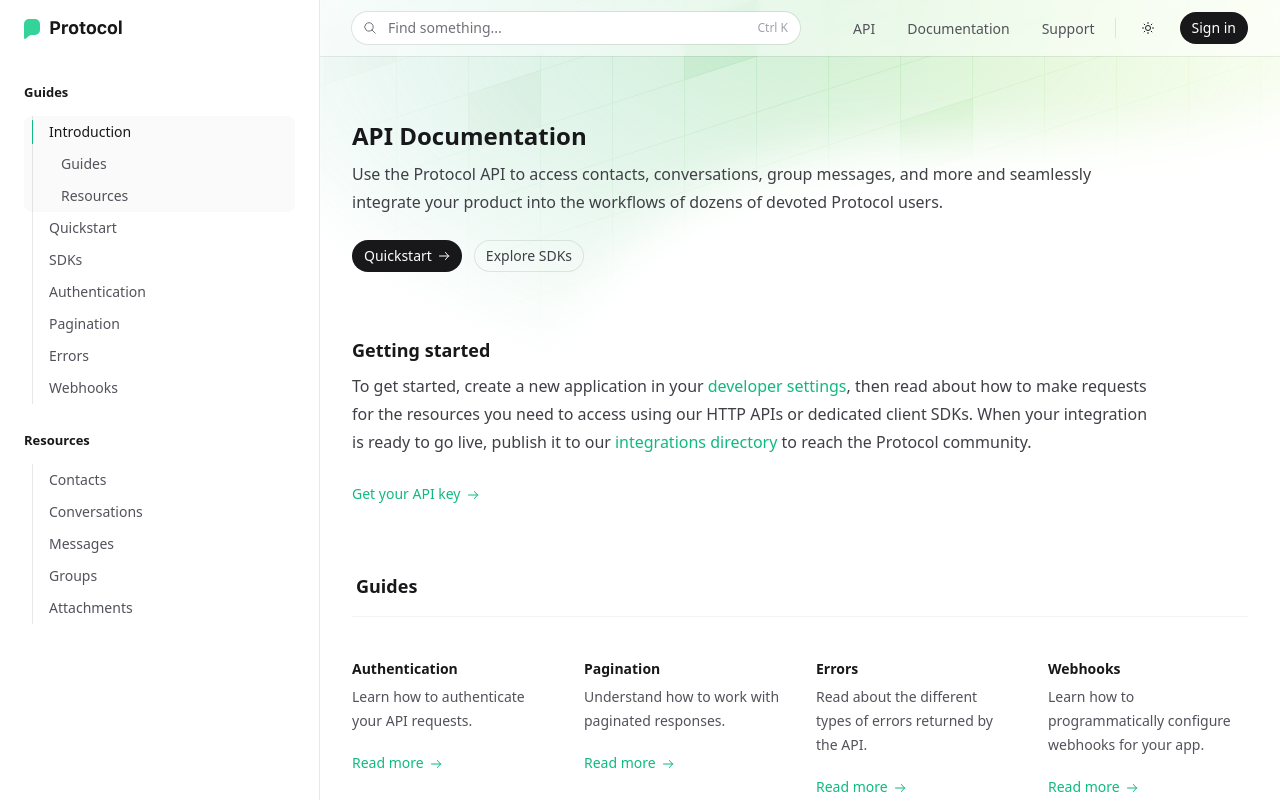
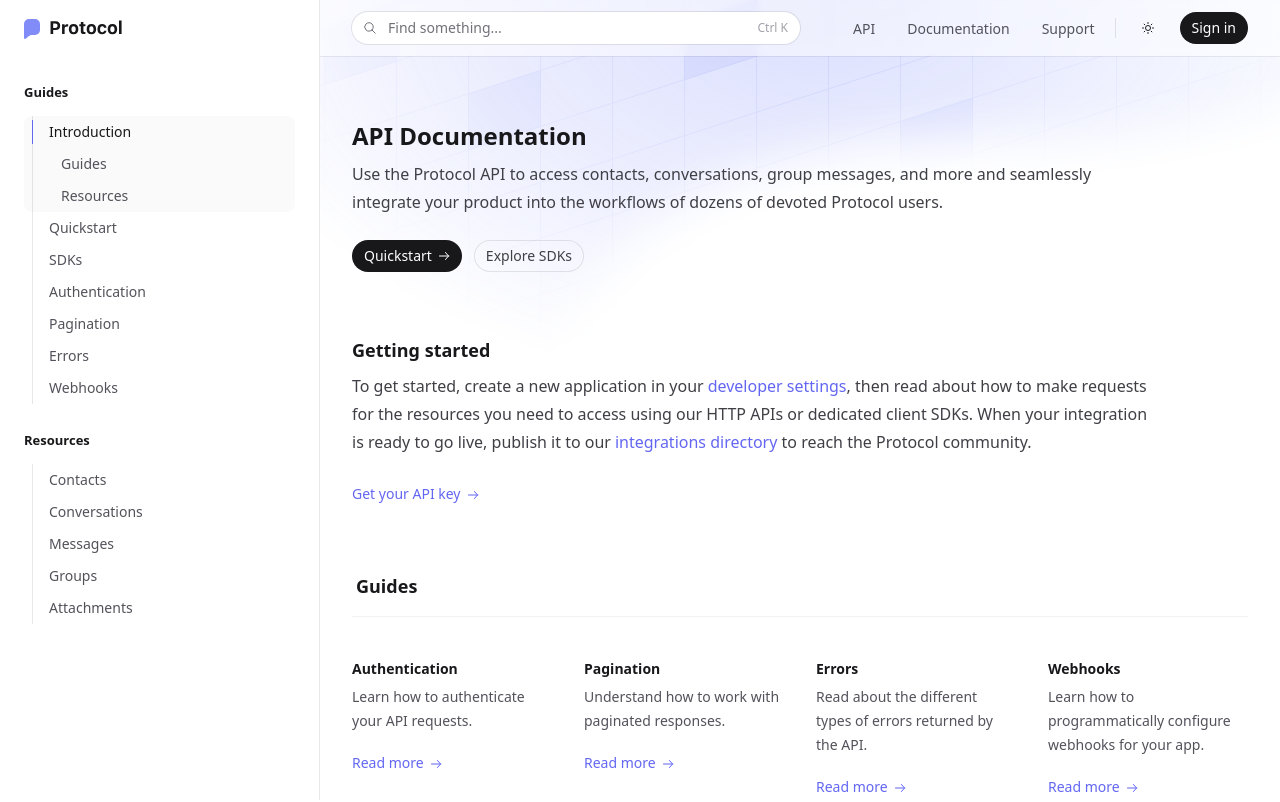
Before and after one commit to awesomecoderdev/starter, a Next.js app: page / in a window 1280 px wide. Shown: the top 802 px of the page. Built offline with nearby package versions, Linux system fonts and the light colour scheme.

Commit message:
Updated Typescript

```diff
--- a/src/components/HeroPattern.tsx
+++ b/src/components/HeroPattern.tsx
@@ -6,7 +6,7 @@ export function HeroPattern() {
 	return (
 		<div className="absolute inset-0 -z-10 mx-0 max-w-none overflow-hidden">
 			<div className="absolute left-1/2 top-0 ml-[-38rem] h-[25rem] w-[81.25rem] dark:[mask-image:linear-gradient(white,transparent)]">
-				<div className="absolute inset-0 bg-gradient-to-r from-[#36b49f] to-[#DBFF75] opacity-40 [mask-image:radial-gradient(farthest-side_at_top,white,transparent)] dark:from-[#36b49f]/30 dark:to-[#DBFF75]/30 dark:opacity-100">
+				<div className="absolute inset-0 bg-gradient-to-r from-primary-400 to-primary-200 opacity-40 [mask-image:radial-gradient(farthest-side_at_top,white,transparent)] dark:from-primary-400/30 dark:to-primary-200/30 dark:opacity-100">
 					<GridPattern
 						width={72}
 						height={56}
--- a/src/components/Resources.tsx
+++ b/src/components/Resources.tsx
@@ -97,7 +97,7 @@ function ResourcePattern({
 				/>
 			</div>
 			<motion.div
-				className="absolute inset-0 rounded-2xl bg-gradient-to-r from-[#D7EDEA] to-[#F4FBDF] opacity-0 transition duration-300 group-hover:opacity-100 dark:from-[#202D2E] dark:to-[#303428]"
+				className="absolute inset-0 rounded-2xl bg-gradient-to-r from-primary-200/50 to-primary-50/50 opacity-0 transition duration-300 group-hover:opacity-100 dark:from-primary-200/15 dark:to-primary-100/15"
 				style={style}
 			/>
 			<motion.div
--- a/tailwind.config.js
+++ b/tailwind.config.js
@@ -63,30 +63,30 @@ module.exports = {
 				},
 			},
 			colors: {
+				// primary: {
+				// 	50: "#ecfdf5",
+				// 	100: "#d1fae5",
+				// 	200: "#a7f3d0",
+				// 	300: "#6ee7b7",
+				// 	400: "#34d399",
+				// 	500: "#10b981",
+				// 	600: "#059669",
+				// 	700: "#047857",
+				// 	800: "#065f46",
+				// 	900: "#064e3b",
+				// },
 				primary: {
-					50: "#ecfdf5",
-					100: "#d1fae5",
-					200: "#a7f3d0",
-					300: "#6ee7b7",
-					400: "#34d399",
-					500: "#10b981",
-					600: "#059669",
-					700: "#047857",
-					800: "#065f46",
-					900: "#064e3b",
+					50: "#eef2ff",
+					100: "#e0e7ff",
+					200: "#c7d2fe",
+					300: "#a5b4fc",
+					400: "#818cf8",
+					500: "#6366f1",
+					600: "#4f46e5",
+					700: "#4338ca",
+					800: "#3730a3",
+					900: "#312e81",
 				},
-				// primary: {
-				// 	50: "#eef2ff",
-				// 	100: "#e0e7ff",
-				// 	200: "#c7d2fe",
-				// 	300: "#a5b4fc",
-				// 	400: "#818cf8",
-				// 	500: "#6366f1",
-				// 	600: "#4f46e5",
-				// 	700: "#4338ca",
-				// 	800: "#3730a3",
-				// 	900: "#312e81",
-				// },
 			},
 			fontFamily: {
 				poppins: "'Poppins', sans-serif",
```
